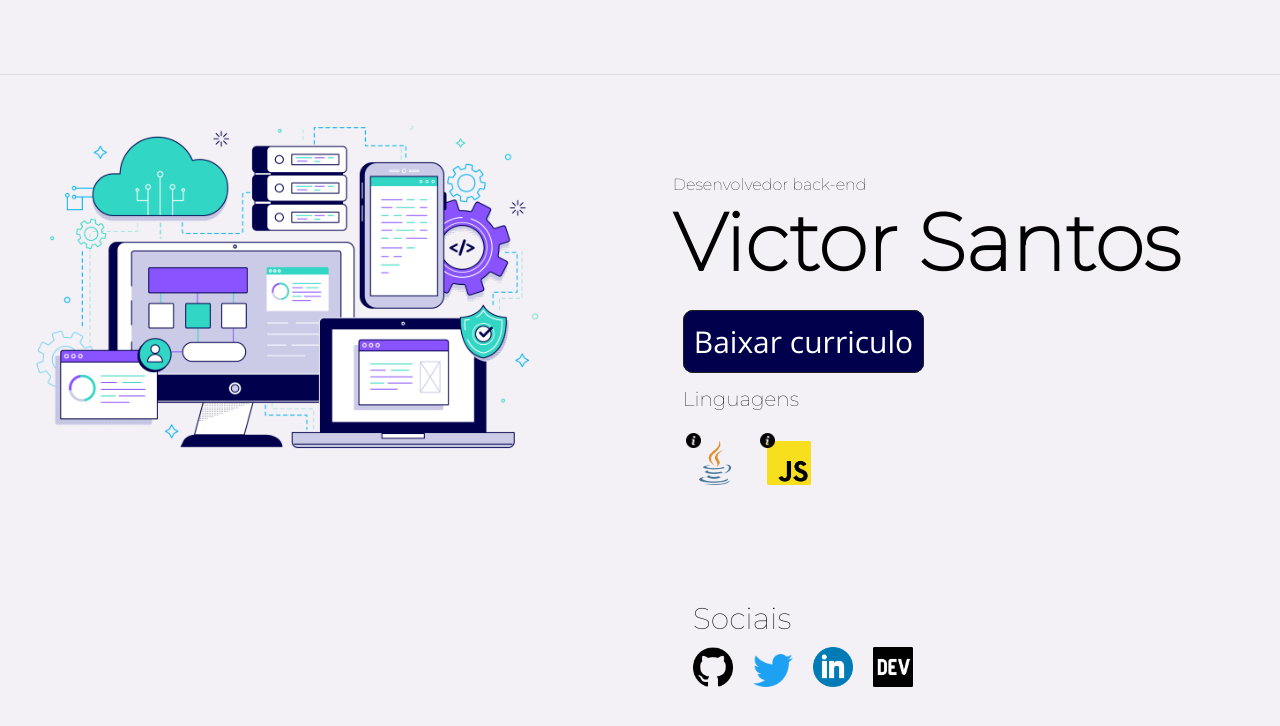
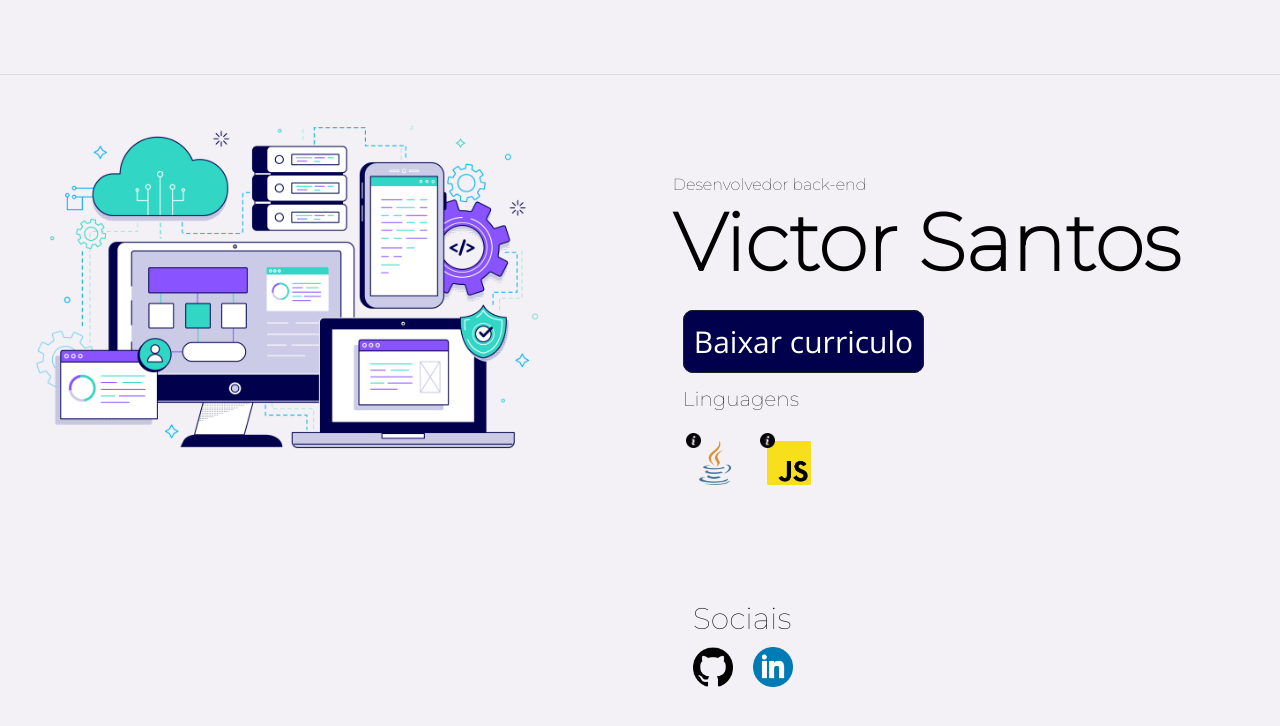
Before and after one commit to vitinhos67/mywebsite-spa, a Vue app: page / in a window 1280 px wide. Shown: the top 726 px of the page. Built offline with nearby package versions, Linux system fonts and the light colour scheme.

Commit message:
chore: add link for access in social

```diff
--- a/src/views/HomeVue.vue
+++ b/src/views/HomeVue.vue
@@ -39,10 +39,17 @@
       <div class="sociais-div">
         <p>Sociais</p>
 
-        <img src="../assets/images/sociais/github.png" alt="" />
-        <img src="../assets/images/sociais/twitter.png" alt="" />
-        <img src="../assets/images/sociais/linkedin.png" alt="" />
-        <img src="../assets/images/sociais/dev-to.png" alt="" />
+        <a href="https://github.com/vitinhos67" target="_blank">
+          <img src="../assets/images/sociais/github.png" alt=""
+        /></a>
+
+        <a
+          href="https://www.linkedin.com/in/victorsanttos/
+        "
+          target="_blank"
+        >
+          <img src="../assets/images/sociais/linkedin.png" alt=""
+        /></a>
       </div>
     </div>
   </div>
```
